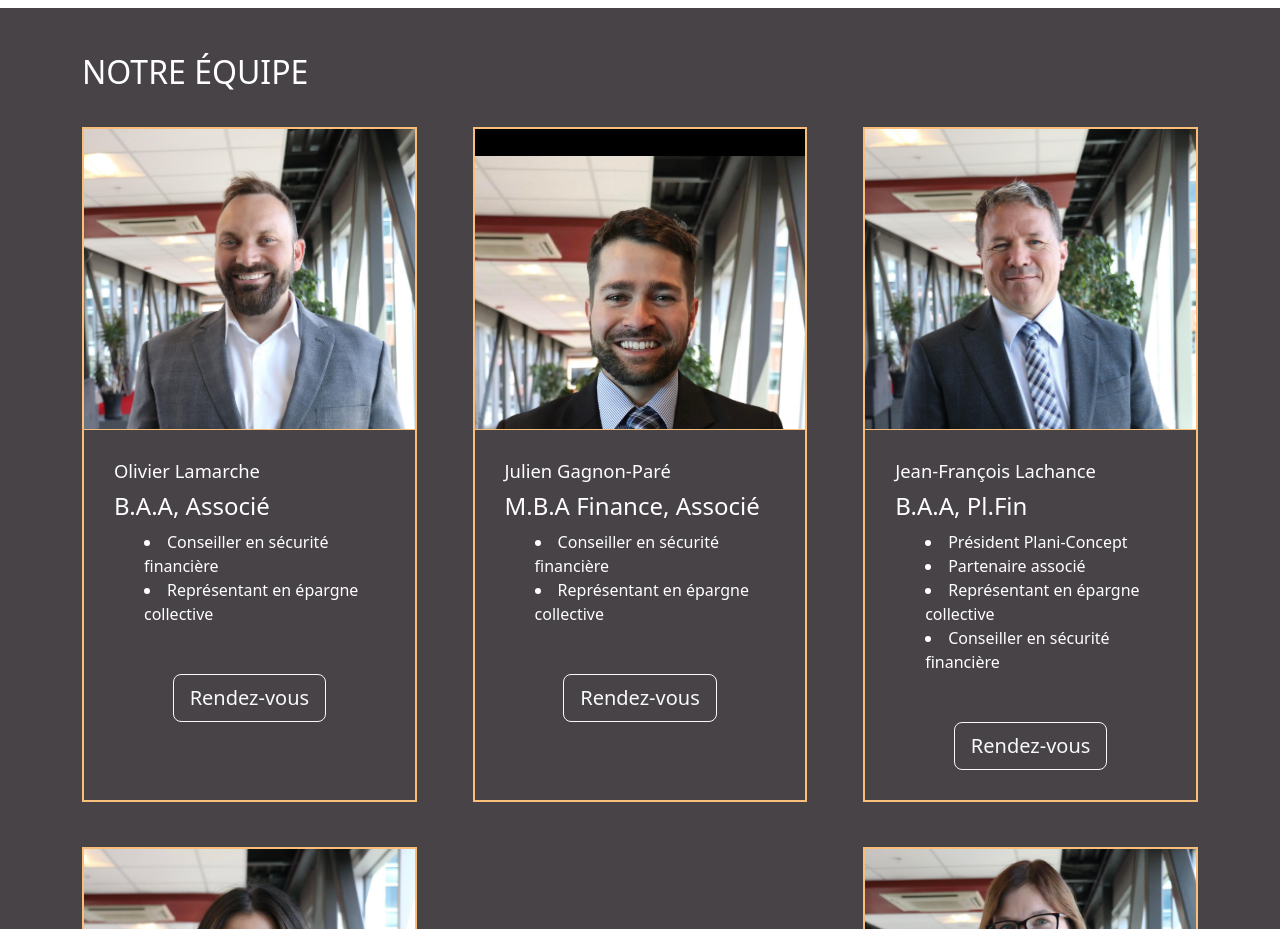
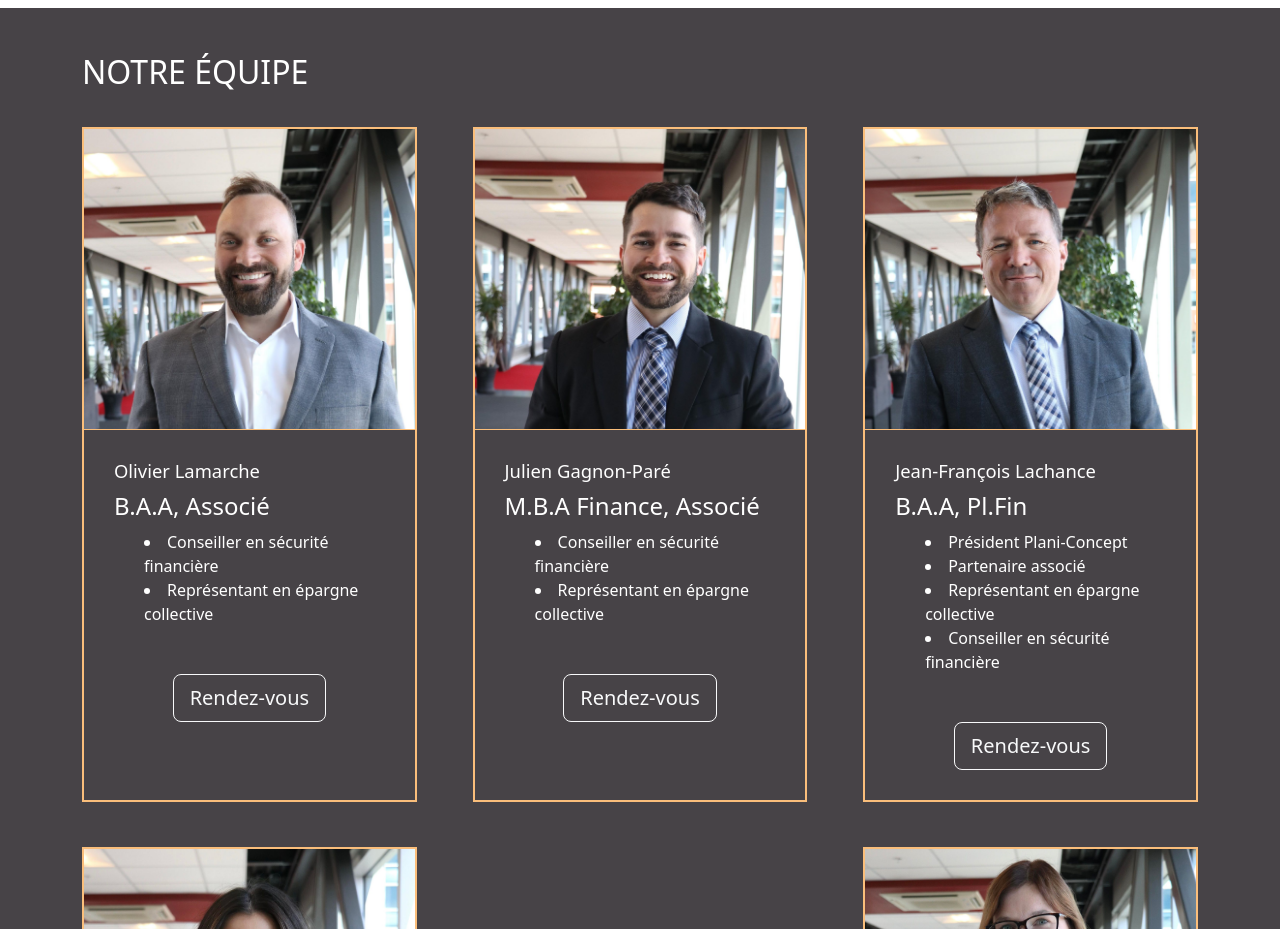
Before and after one commit to Recho25/HolosSiteWeb, a React (Create React App) app: page / in a window 1280 px wide. Shown: the part 2320-3249 px from the top of the page. Built offline with nearby package versions, Linux system fonts and the light colour scheme.

Commit message:
some quick fix

```diff
--- a/src/App.scss
+++ b/src/App.scss
@@ -129,6 +129,10 @@ section:not(.hero_section){
   background-size: cover;
   background-repeat: no-repeat;
   width: 100%;
+  @include phone() {
+    display: grid;
+    background-size: auto;
+  }
   display: flex;
   justify-content: center;
   align-items: center;
--- a/src/components/Equipe.jsx
+++ b/src/components/Equipe.jsx
@@ -26,7 +26,7 @@ let equipe =  [
     },
     {
         "name" : "Julien Gagnon-Paré",
-        "img" : "/img/julienFinale.jpg",
+        "img" : "/img/photoJulien.jpg",
         "titre" : "M.B.A Finance, Associé",
         "booking": "",
         "roles"  : [
```
Also changed, not shown: public/img/Julienn.jpg (added).
